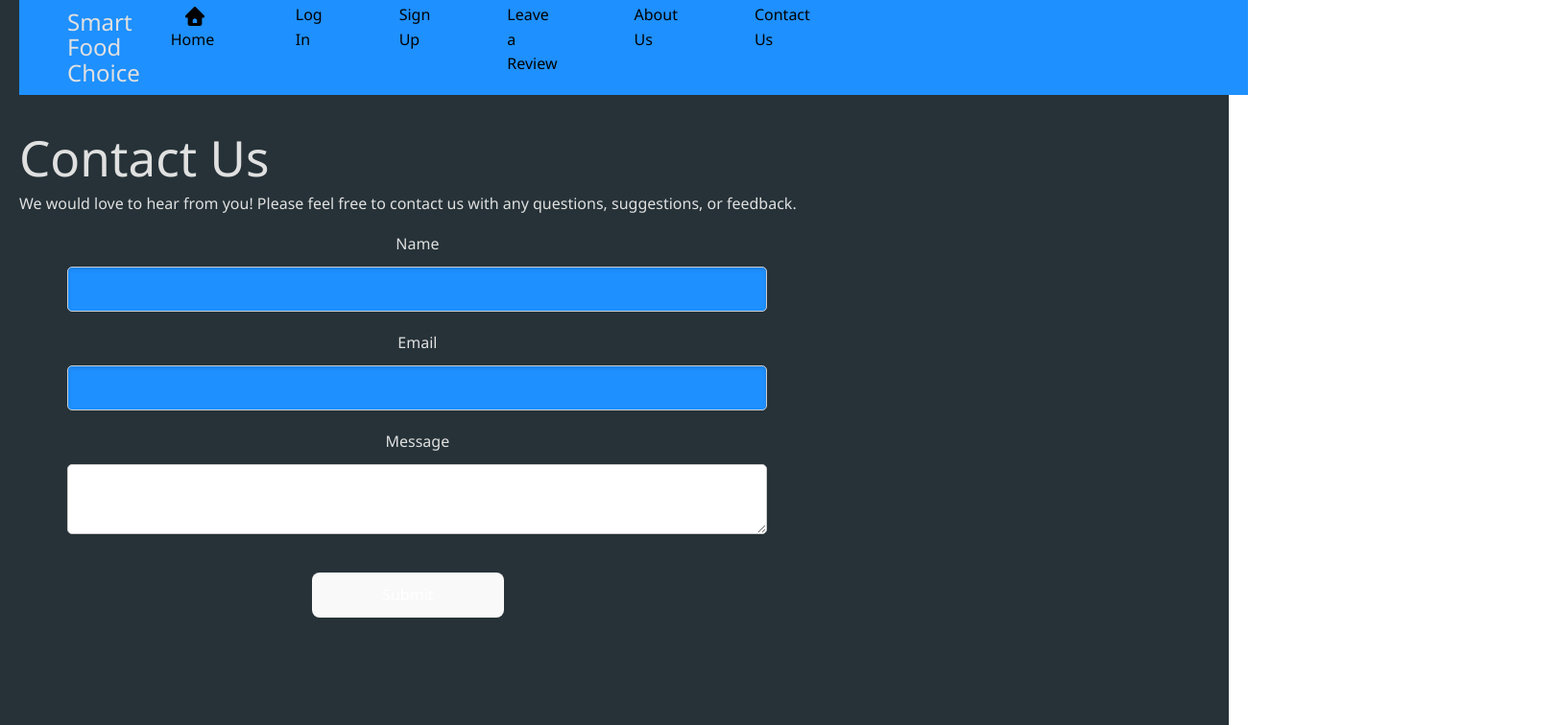
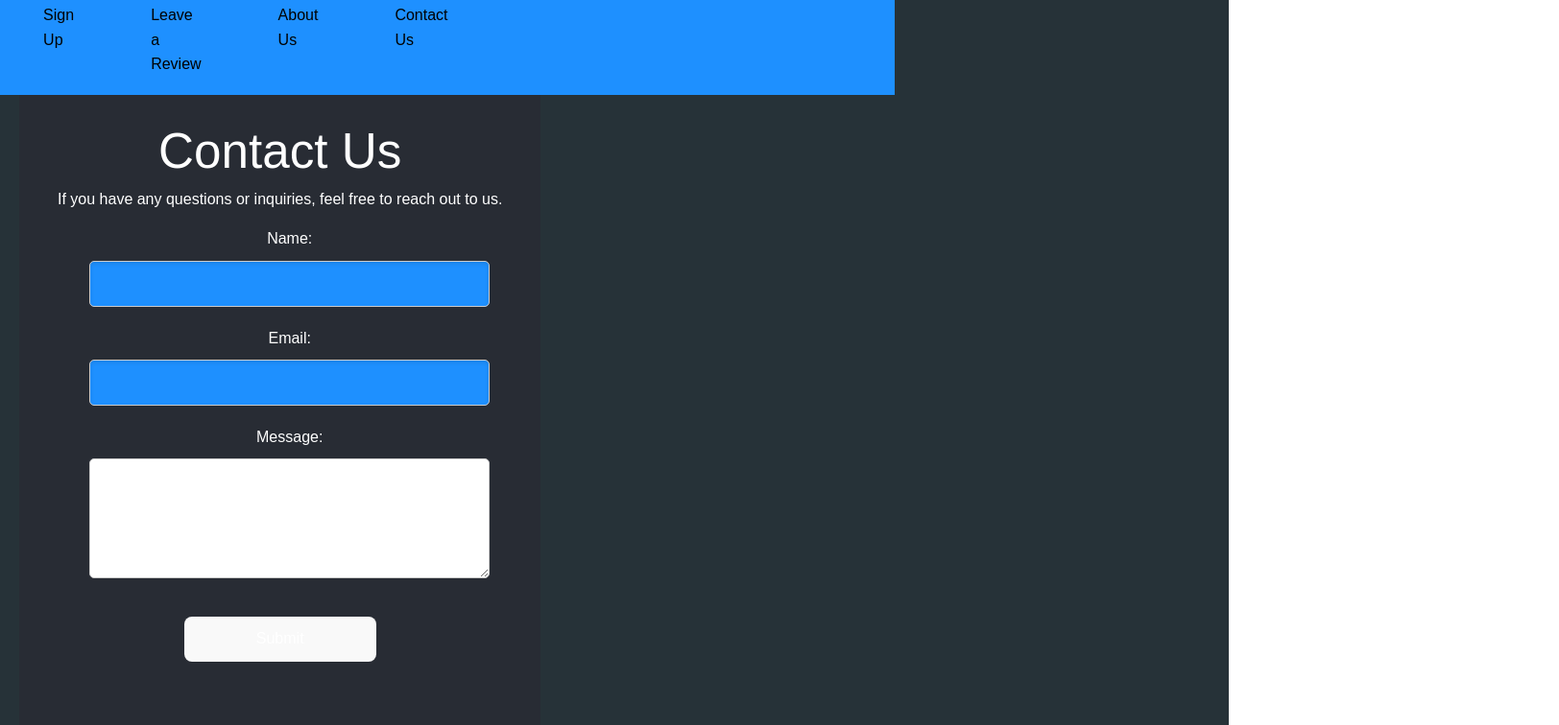
Before and after one commit to howyin/MySmartFoodChoice-React, a React (Vite) app: page /ContactUs in a window 1280 px wide. Shown: the top 756 px of the page at 96% size, 1624 px wide, since content can reach past the window. Built offline with nearby package versions, Linux system fonts and the light colour scheme.

Commit message:
Updated ContactUs backend

```diff
--- a/src/Pages/AboutUs.jsx
+++ b/src/Pages/AboutUs.jsx
@@ -18,10 +18,7 @@ function AboutUs() {
                     <div className="intro-text">
                         <h2>Welcome to Our Site!</h2>
                         <p>
-                            We are a team of passionate developers who love to create amazing web applications.
-                            Our goal is to provide the best user experience and make your life easier.
-                            We are constantly learning and improving our skills to stay up to date with the latest technologies.
-                            Thank you for visiting our website and we hope you enjoy your stay!
+                            MyFoodChoice is the application to help you realize your health goals.
                         </p>
                     </div>
                 </section>
--- a/src/Pages/ContactUs.css
+++ b/src/Pages/ContactUs.css
@@ -73,3 +73,16 @@ button {
 button:hover {
     background-color: #0056b3;
 }
+
+.popup {
+    position: fixed;
+    top: 50%;
+    left: 50%;
+    transform: translate(-50%, -50%);
+    background-color: #fff;
+    padding: 20px 40px;
+    border-radius: 10px;
+    box-shadow: 0 4px 6px rgba(0, 0, 0, 0.1);
+    z-index: 100; /* Ensures it appears above other content */
+    text-align: center;
+}
--- a/src/Pages/ContactUs.jsx
+++ b/src/Pages/ContactUs.jsx
@@ -1,30 +1,72 @@
-import React from 'react';
+import React, { useState } from 'react';
 import './ContactUs.css';
 import Header from '../Components/Header';
+import { db } from '../Firebase/Firebase';
+import { collection, addDoc } from 'firebase/firestore';
+import { useNavigate } from 'react-router-dom'; // Import for redirecting the user
 
 function ContactUs() {
+    const [form, setForm] = useState({
+        name: '',
+        email: '',
+        message: ''
+    });
+    const [showPopup, setShowPopup] = useState(false); // State for controlling the popup display
+    const navigate = useNavigate(); // Hook to navigate to other routes
+
+    const handleChange = (e) => {
+        setForm({
+            ...form,
+            [e.target.name]: e.target.value
+        });
+    };
+
+    const handleSubmit = async (e) => {
+        e.preventDefault(); // Prevent the default form submission behavior
+
+        try {
+            await addDoc(collection(db, 'feedback'), {
+                ...form,
+                timestamp: new Date() // Add a timestamp
+            });
+            // Success: Show the popup
+            setShowPopup(true);
+            setTimeout(() => {
+                setShowPopup(false); // Hide the popup before redirecting
+                navigate('/'); // Redirect to the homepage
+            }, 5000); // Wait for 5 seconds before redirecting
+        } catch (error) {
+            console.error("Error adding document: ", error);
+            // Here, handle the error case
+        }
+    };
+
     return (
-        <div>
-            <Header/>
-            <div className="contact-us-container">
-                <h1 className="contact-us-title">Contact Us</h1>
-                <p className="contact-us-description">
-                    We would love to hear from you! Please feel free to contact us with any questions, suggestions, or feedback.
-                </p>
-                <form className="contact-form">
+        <div className="contact-us-page">
+            <Header />
+            {showPopup && (
+                <div className="popup">
+                    Submission successful! You will be redirected to the homepage shortly.
+                </div>
+            )}
+            <div className="contact-us-content">
+                <h1>Contact Us</h1>
+                <p>If you have any questions or inquiries, feel free to reach out to us.</p>
+
+                <form className="contact-form" onSubmit={handleSubmit}>
                     <div className="form-group">
-                        <label htmlFor="name">Name</label>
-                        <input type="text" id="name" name="name" required />
+                        <label htmlFor="name">Name:</label>
+                        <input type="text" id="name" name="name" value={form.name} onChange={handleChange} required />
                     </div>
                     <div className="form-group">
-                        <label htmlFor="email">Email</label>
-                        <input type="email" id="email" name="email" required />
+                        <label htmlFor="email">Email:</label>
+                        <input type="email" id="email" name="email" value={form.email} onChange={handleChange} required />
                     </div>
                     <div className="form-group">
-                        <label htmlFor="message">Message</label>
-                        <textarea id="message" name="message" required></textarea>
+                        <label htmlFor="message">Message:</label>
+                        <textarea id="message" name="message" rows="4" value={form.message} onChange={handleChange} required></textarea>
                     </div>
-                    <button type="submit" className="submit-button">Submit</button>
+                    <button type="submit">Submit</button>
                 </form>
             </div>
         </div>
```
